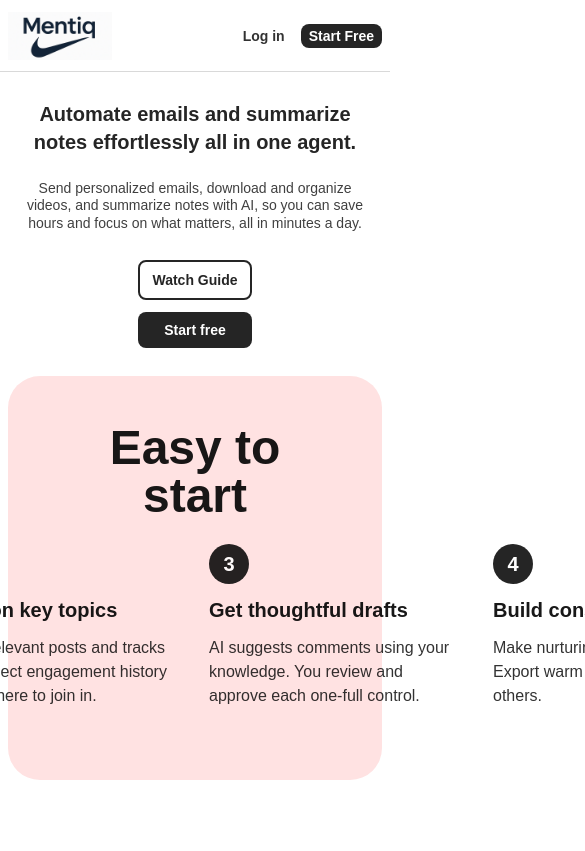
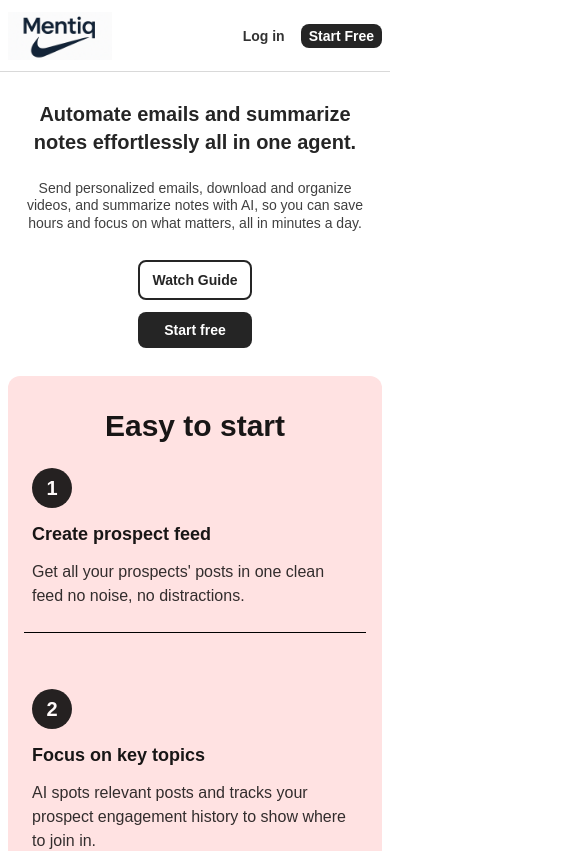
Before and after one commit to Nitesh-coder/mentiq, a Next.js app: page / in a window 390 px wide. Shown: the top 851 px of the page, 585 px wide, since content can reach past the window. Built offline with nearby package versions, Linux system fonts and the light colour scheme.

Commit message:
make howitworks more responsive

```diff
--- a/src/app/section/landing/howitworks.tsx
+++ b/src/app/section/landing/howitworks.tsx
@@ -2,28 +2,28 @@
 
 export default function HowItWorks(){
     return(
-        <div className=" my-7 py-12 px-12 rounded-[2rem] mx-2 bg-red-100">
-            <h1 className=" text-5xl text-center font-semibold opacity-90">Easy to start</h1>
-            <ul className="flex justify-center py-2 space-x-3">
-                <li className=" relative px-2 py-4 ">
-                    <div className=" bg-black h-10 w-10 flex items-center relative justify-center text-xl font-semibold opacity-85 rounded-full text-white">1</div>
-                    <h3 className=" text-xl font-bold py-3 opacity-90">Create prospect feed</h3>
-                    <p className=" opacity-80 text-left w-3xs">Get all your prospects' posts in one clean feed no noise, no distractions.</p>
+        <div className="my-7 py-8 md:py-12 px-4 md:px-12 rounded-xl md:rounded-[2rem] mx-2 bg-red-100">
+            <h1 className="text-3xl md:text-4xl lg:text-5xl text-center font-semibold opacity-90">Easy to start</h1>
+            <ul className="grid grid-cols-1 sm:grid-cols-2 lg:grid-cols-4 gap-6 py-2">
+                <li className="relative px-2 py-4 border-b sm:border-b-0 sm:border-r pb-6 mb-4 sm:mb-0 sm:pr-4">
+                    <div className="bg-black h-10 w-10 flex items-center relative justify-center text-xl font-semibold opacity-85 rounded-full text-white">1</div>
+                    <h3 className="text-lg md:text-xl font-bold py-3 opacity-90">Create prospect feed</h3>
+                    <p className="opacity-80 text-left">Get all your prospects' posts in one clean feed no noise, no distractions.</p>
                 </li>
-                <li className=" relative px-2 py-4 ">
-                    <div className=" bg-black h-10 w-10 flex items-center relative justify-center text-xl font-semibold opacity-85 rounded-full text-white">2</div>
-                    <h3 className=" text-xl font-bold py-3 opacity-90">Focus on key topics</h3>
-                    <p className=" opacity-80 text-left w-3xs">AI spots relevant posts and tracks your prospect engagement history to show where to join in.</p>
+                <li className="relative px-2 py-4 border-b sm:border-b-0 lg:border-r pb-6 mb-4 sm:mb-0 lg:pr-4">
+                    <div className="bg-black h-10 w-10 flex items-center relative justify-center text-xl font-semibold opacity-85 rounded-full text-white">2</div>
+                    <h3 className="text-lg md:text-xl font-bold py-3 opacity-90">Focus on key topics</h3>
+                    <p className="opacity-80 text-left">AI spots relevant posts and tracks your prospect engagement history to show where to join in.</p>
                 </li>
-                <li className=" relative px-2 py-4 ">
-                    <div className=" bg-black h-10 w-10 flex items-center relative justify-center text-xl font-semibold opacity-85 rounded-full text-white">3</div>
-                    <h3 className=" text-xl font-bold py-3 opacity-90">Get thoughtful drafts</h3>
-                    <p className=" opacity-80 text-left w-3xs">AI suggests comments using your knowledge. You review and approve each one-full control.</p>
+                <li className="relative px-2 py-4 border-b lg:border-b-0 lg:border-r pb-6 mb-4 lg:mb-0 lg:pr-4">
+                    <div className="bg-black h-10 w-10 flex items-center relative justify-center text-xl font-semibold opacity-85 rounded-full text-white">3</div>
+                    <h3 className="text-lg md:text-xl font-bold py-3 opacity-90">Get thoughtful drafts</h3>
+                    <p className="opacity-80 text-left">AI suggests comments using your knowledge. You review and approve each one-full control.</p>
                 </li>
-                <li className=" relative px-2 py-4 ">
-                    <div className=" bg-black h-10 w-10 flex items-center relative justify-center text-xl font-semibold opacity-85 rounded-full text-white">4</div>
-                    <h3 className=" text-xl font-bold py-3 opacity-90">Build consistent process</h3>
-                    <p className=" opacity-80 text-left w-3xs">Make nurturing a daily team routine. Export warm leads, keep nurturing others.</p>
+                <li className="relative px-2 py-4">
+                    <div className="bg-black h-10 w-10 flex items-center relative justify-center text-xl font-semibold opacity-85 rounded-full text-white">4</div>
+                    <h3 className="text-lg md:text-xl font-bold py-3 opacity-90">Build consistent process</h3>
+                    <p className="opacity-80 text-left">Make nurturing a daily team routine. Export warm leads, keep nurturing others.</p>
                 </li>
             </ul>
         </div>
```
